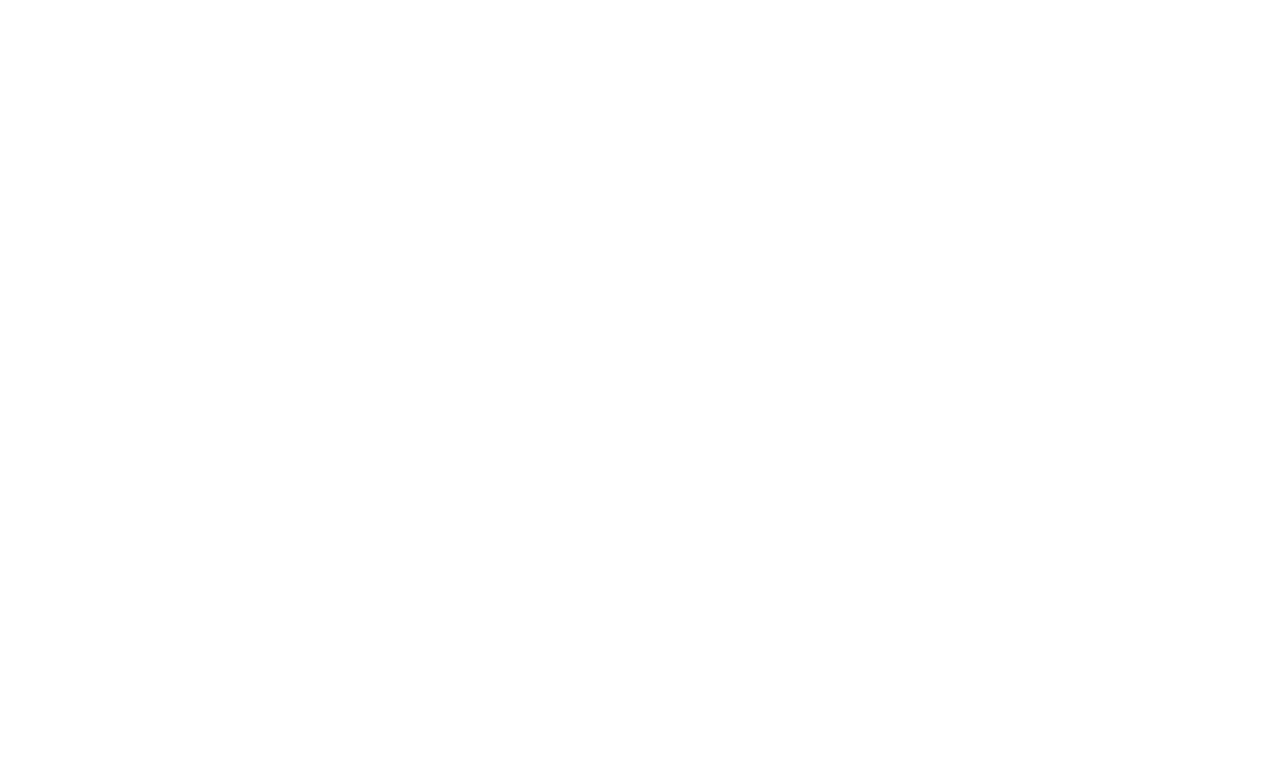
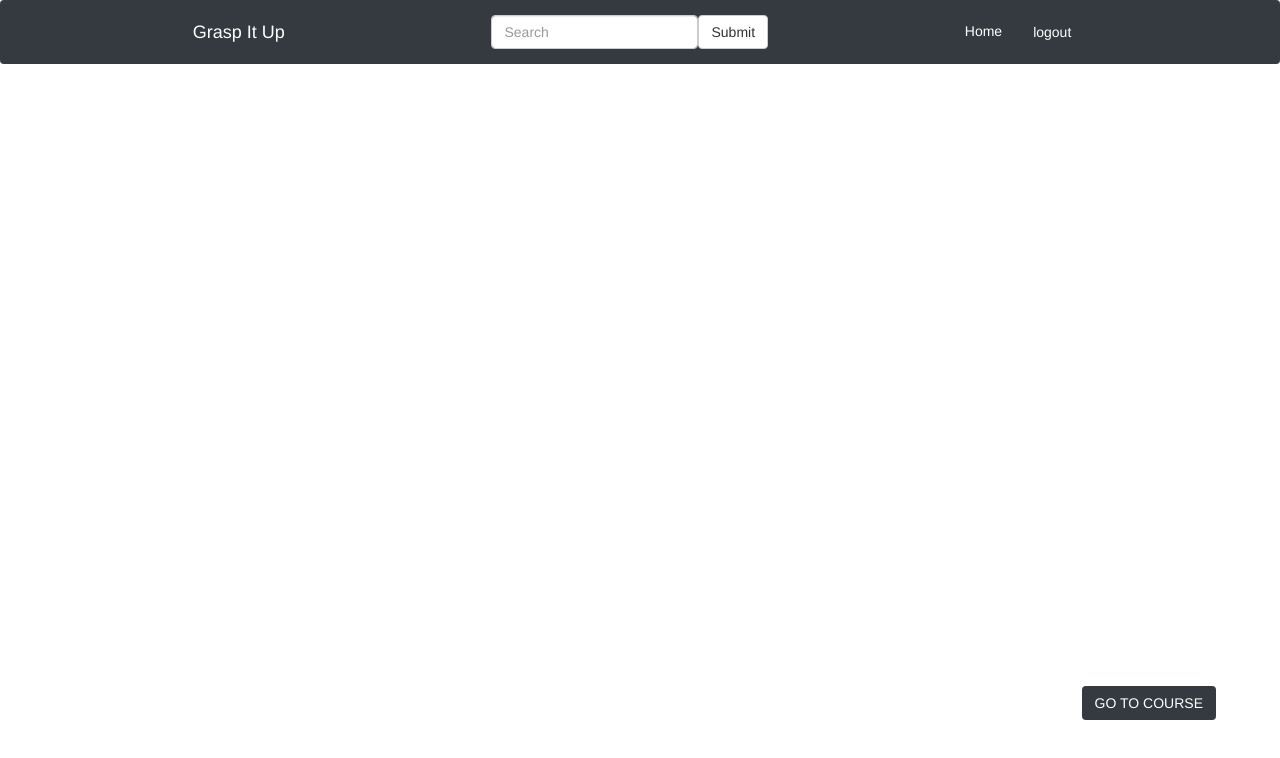
Before and after one commit to Apexa9/frontend, an Angular app: page /myhomepage in a window 1280 px wide. Before the commit this address led to /. Shown: the top 758 px of the page. Built offline with nearby package versions, Linux system fonts and the light colour scheme.

Commit message:
myhomepage after login

```diff
--- a/src/app/app-routing.module.ts
+++ b/src/app/app-routing.module.ts
@@ -6,12 +6,16 @@
 import { AppComponent } from './app.component';
 import { HomeComponent } from './home/home.component';
 import { ContactComponent } from './contact/contact.component';
+
+import { MyhomepageComponent } from './myhomepage/myhomepage.component';
 const routes: Routes = [
   {path:'',component:HomeComponent},
   {path:'loginsuccess',component:LoginsuccessComponent},
   {path:'registration',component:RegistrationComponent},
   {path:'login',component:LoginComponent},
-  {path:'contact',component:ContactComponent}
+  {path:'contact',component:ContactComponent},
+  {path:'myhomepage',component:MyhomepageComponent},
+
 ];
 
 @NgModule({
--- a/src/app/app.component.ts
+++ b/src/app/app.component.ts
@@ -1,4 +1,5 @@
 import { Component } from '@angular/core';
+
 
 @Component({
   selector: 'app-root',
@@ -7,4 +8,5 @@
 })
 export class AppComponent {
   title = 'graspitup';
+
 }
--- a/src/app/app.module.ts
+++ b/src/app/app.module.ts
@@ -11,6 +11,7 @@
 import { HomeComponent } from './home/home.component';
 import { AboutComponent } from './about/about.component';
 import { ContactComponent } from './contact/contact.component';
+import { MyhomepageComponent } from './myhomepage/myhomepage.component';
 
 @NgModule({
   declarations: [
@@ -20,7 +21,8 @@
     LoginsuccessComponent,
     HomeComponent,
     AboutComponent,
-    ContactComponent
+    ContactComponent,
+    MyhomepageComponent
   ],
   imports: [
     BrowserModule,
--- a/src/app/login/login.component.ts
+++ b/src/app/login/login.component.ts
@@ -22,7 +22,7 @@
   data => {
     console.log("respone recieved");
     this.msg="Successful registration"
-    //this._router.navigate(['/loginsuccess'])
+    this._router.navigate(['/myhomepage'])
   },
     error => {
       console.log("exception");
--- /dev/null
+++ b/src/app/myhomepage/myhomepage.component.html
@@ -0,0 +1,42 @@
+<html lang="en">
+    <head>
+      <title>Bootstrap Example</title>
+      <meta charset="utf-8">
+      <meta name="viewport" content="width=device-width, initial-scale=1">
+      <link rel="stylesheet" href="https://maxcdn.bootstrapcdn.com/bootstrap/3.4.1/css/bootstrap.min.css">
+      <script src="https://ajax.googleapis.com/ajax/libs/jquery/3.5.1/jquery.min.js"></script>
+      <script src="https://maxcdn.bootstrapcdn.com/bootstrap/3.4.1/js/bootstrap.min.js"></script>
+
+        <style>
+            .bottom-right {
+                  bottom: 10%;
+                  right: 5%;
+              }
+        </style>
+
+    </head>
+    <body>
+
+    <nav class="navbar navbar-expand-md bg-dark navbar-dark">
+      <div class="container-fluid">
+        <div class="navbar-header">
+          <a class="navbar-brand" href="#">Grasp It Up</a>
+        </div>
+        <form class="navbar-form navbar-left" >
+          <div class="form-group">
+            <input type="text" class="form-control" placeholder="Search" name="search">
+          </div>
+          <button type="submit" class="btn btn-default" >Submit</button>
+        </form>
+        <ul class="nav navbar-nav">
+          <li class="active"><a href="#" style="color:white ">Home</a></li>
+          <li><a [routerLink]="['/login']" class="btn btn-link" style="color:white ">logout</a></li>
+
+        </ul>
+
+      </div>
+    </nav>
+    <div class="position-absolute bottom-right">
+    <button type="button" class="btn btn-dark">GO TO COURSE</button>
+    </div>
+<!--<div class="container" style="margin-top: 30%;align:center;color: darkteal;">Grasp It Up</div>-->
--- /dev/null
+++ b/src/app/myhomepage/myhomepage.component.ts
@@ -0,0 +1,15 @@
+import { Component, OnInit } from '@angular/core';
+
+@Component({
+  selector: 'app-myhomepage',
+  templateUrl: './myhomepage.component.html',
+  styleUrls: ['./myhomepage.component.css']
+})
+export class MyhomepageComponent implements OnInit {
+
+  constructor() { }
+
+  ngOnInit(): void {
+  }
+
+}
```
Also changed, not shown: src/app/myhomepage/myhomepage.component.css (added), 1 other file (tests, documents, lock files or other folders).
